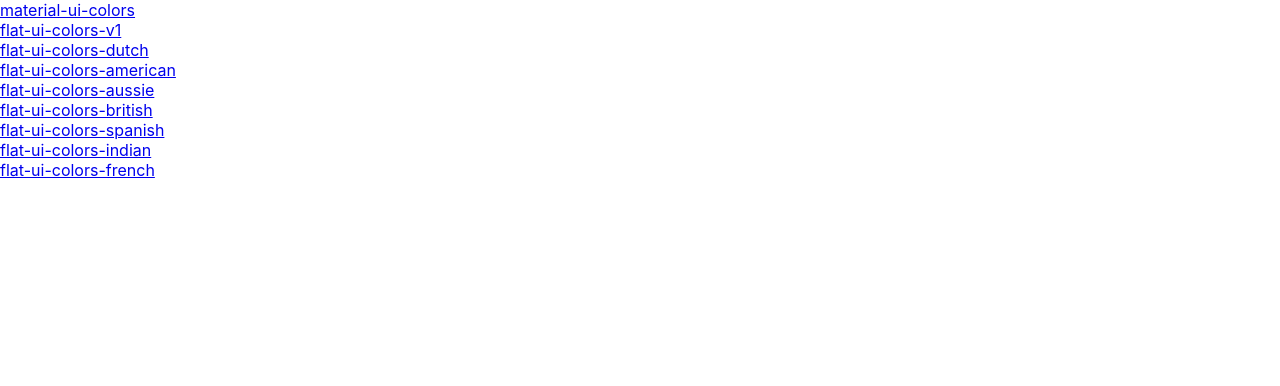
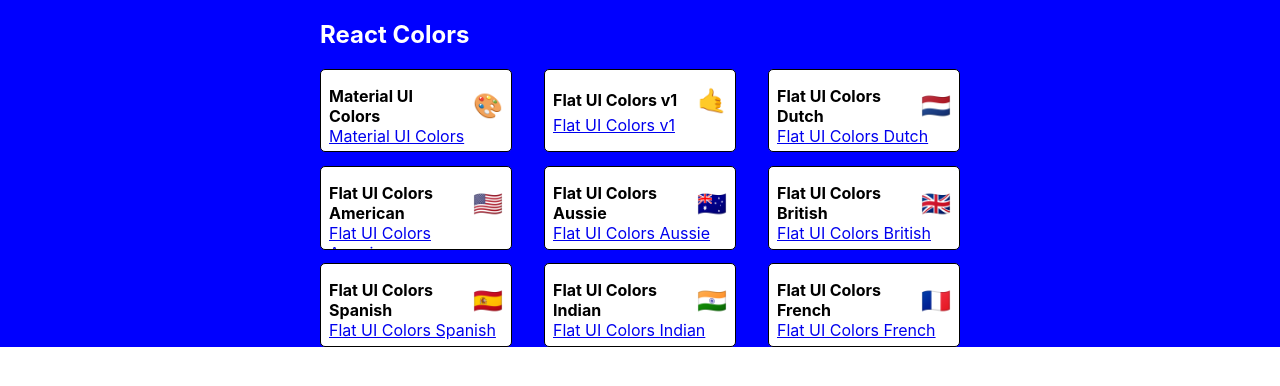
Before and after one commit to ThuraAungKyaw/react-color-project, a React (Create React App) app: page / in a window 1280 px wide. Shown: the top 386 px of the page. Built offline with nearby package versions, Linux system fonts and the light colour scheme.

Commit message:
palette styling with mui StyledComponents

```diff
--- a/package.json
+++ b/package.json
@@ -7,6 +7,7 @@
     "@emotion/styled": "^11.8.1",
     "@mui/icons-material": "^5.8.0",
     "@mui/material": "^5.8.1",
+    "@mui/styles": "^5.8.0",
     "@testing-library/jest-dom": "^5.16.4",
     "@testing-library/react": "^13.2.0",
     "@testing-library/user-event": "^13.5.0",
--- /dev/null
+++ b/src/MiniPalette.js
@@ -0,0 +1,57 @@
+import React from "react";
+import { withStyles } from "@mui/styles";
+import { Link } from "react-router-dom";
+
+const styles = {
+  root: {
+    backgroundColor: 'white',
+    borderRadius: '5px',
+    border: '1px solid black',
+    padding: "0.5rem",
+    position: "relative",
+    overflow: "hidden",
+    "&:hover": {
+      cursor: "pointer"
+    }
+
+  },
+  colors: {
+    backgroundColor: 'grey'
+  },
+  title: {
+    display: 'flex',
+    justifyContent: "space-between",
+    alignItems: "center",
+    color: "black",
+    margin: "0",
+    fontSize: '1rem',
+    paddingTop: '0.5rem',
+    position: "relative"
+  },
+  emoji: {
+    marginLeft: '0.5rem',
+    fontSize: '1.5rem'
+  }
+}
+
+
+function MiniPalette(props) {
+  const { classes, id, paletteName, emoji } = props;
+
+  return (
+    <>
+      <div className={classes.root}>
+        <div className={classes.colors}>
+
+        </div>
+        <h5 className={classes.title}>{paletteName} <span className={classes.emoji}>{emoji}</span></h5>
+        <Link to={`/palette/${id}`}>{paletteName}</Link>
+      </div>
+
+
+    </>
+
+  )
+}
+
+export default withStyles(styles)(MiniPalette);
--- a/src/PaletteList.js
+++ b/src/PaletteList.js
@@ -1,13 +1,55 @@
 import React from "react";
-import { Link } from 'react-router-dom';
+import MiniPalette from "./MiniPalette";
+import { withStyles } from "@mui/styles";
 
-function PaletteList({ palettes }) {
-    console.log(palettes)
-    return (<div>{
-        palettes.map(color => {
-            return (<><Link to={`/palette/${color.id}`}>{color.id}</Link><br /></>)
-        })
-    }</div>)
+const styles = {
+    root: {
+        backgroundColor: 'blue',
+        height: '100%',
+        margin: '0 auto',
+        display: 'flex',
+        alignItems: "flex-start",
+        justifyContent: "center"
+    },
+    container: {
+        width: "50%",
+        display: "flex",
+        alignItems: "flex-start",
+        flexDirection: "column",
+        flexWrap: "wrap"
+    },
+    nav: {
+        display: "flex",
+        width: "100%",
+        justifyContent: "space-between",
+        color: 'white'
+    },
+    palettes: {
+        boxSizing: "border-box",
+        width: "100%",
+        display: "grid",
+        gridTemplateColumns: "repeat(3, 30%)",
+        gridGap: "5%"
+    }
 }
 
-export default PaletteList;
+function PaletteList({ palettes, classes }) {
+
+    return (
+        <div className={classes.root}>
+            <div className={classes.container}>
+                <nav className={classes.nav}>
+                    <h1>React Colors</h1>
+                </nav>
+                <div className={classes.palettes}>
+                    {palettes.map(color => {
+                        return <MiniPalette {...color} />
+                    })
+                    }
+                </div>
+            </div>
+        </div>
+    )
+}
+
+export default withStyles(styles)(PaletteList);
```
Also changed, not shown: 1 other file (tests, documents, lock files or other folders).
